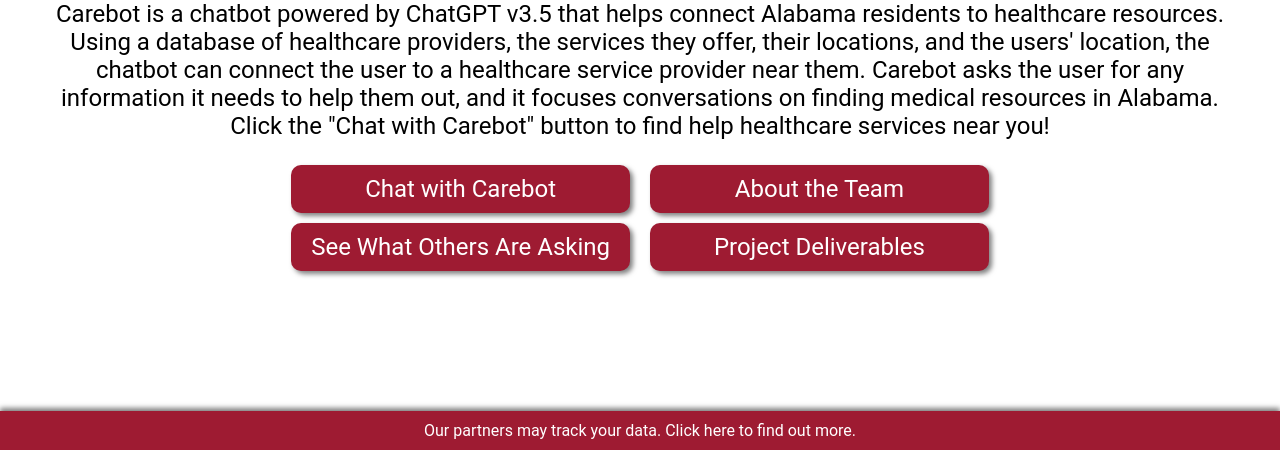
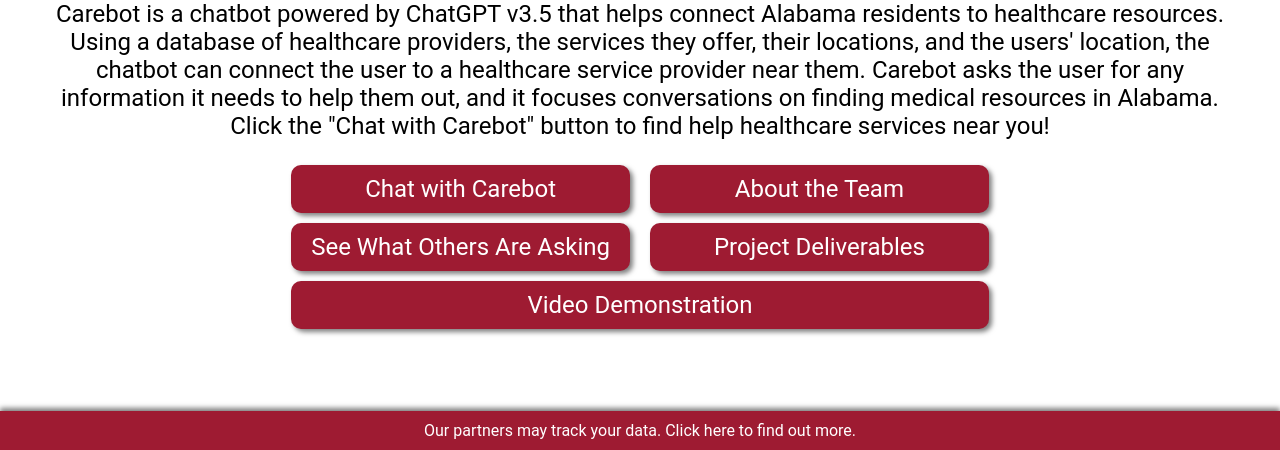
Before and after one commit to monicadelaine/carebot, a Django app: template carebot/chat/templates/chat/home.html in a window 1280 px wide. Shown: the part 350-800 px from the top of the page. Run offline with Django 5.2, Linux system fonts and the light colour scheme; the template is opened without the code that fills it, so the values that code supplies are empty.

Commit message:
added video and adjusted buttons when odd number are present

```diff
--- a/carebot/chat/static/chat/styles.css
+++ b/carebot/chat/static/chat/styles.css
@@ -377,7 +377,7 @@ textarea.form-control {
     font-size: xx-large;
 }
 
-/* Lays out buttons in a 2x2 or 1 column based on screen width */
+/* Lays out buttons in 1 or 2 columns based on screen width */
 .adjusting-grid {
     display: grid;
     grid-template-columns: repeat(auto-fill, minmax(100%, 1fr));
@@ -388,16 +388,14 @@ textarea.form-control {
     gap: 10px;
 }
 
+.adjusting-grid :nth-last-child(1):nth-child(odd) {
+    grid-column: 1 / -1; /* Makes the item span all columns */
+}
+
 @media (min-width: 725px) {
     .adjusting-grid {
-      grid-template-columns: repeat(2, 1fr); /* Creates a 2x2 grid */
+        grid-template-columns: repeat(2, 1fr); /* Creates a 2x2 grid */
     }
-  }
-
-.spacer {
-    flex-grow: 1;
-    flex-shrink: 1;
-    flex-basis: 20px;
 }
 
 /* Just a section that separates some stuff */
--- a/carebot/chat/templates/chat/home.html
+++ b/carebot/chat/templates/chat/home.html
@@ -21,6 +21,7 @@
             <a href="{% url 'about-us' %}" class="link-button">About the Team</a>
             <a href="{% url 'dashboard' %}" class="link-button">See What Others Are Asking</a>
             <a href="{% url 'deliverables' %}" class="link-button">Project Deliverables</a>
+            <a href="https://bama365-my.sharepoint.com/:v:/g/personal/saratchford_crimson_ua_edu/ETEZcIaojnhFhxfSf85H53YBKXbFGaes8zmUoBf7lLwWnQ?nav=eyJyZWZlcnJhbEluZm8iOnsicmVmZXJyYWxBcHAiOiJPbmVEcml2ZUZvckJ1c2luZXNzIiwicmVmZXJyYWxBcHBQbGF0Zm9ybSI6IldlYiIsInJlZmVycmFsTW9kZSI6InZpZXciLCJyZWZlcnJhbFZpZXciOiJNeUZpbGVzTGlua0NvcHkifX0&e=v52acp" class="link-button">Video Demonstration</a>
         </div>
     </div>
 </body>
```
